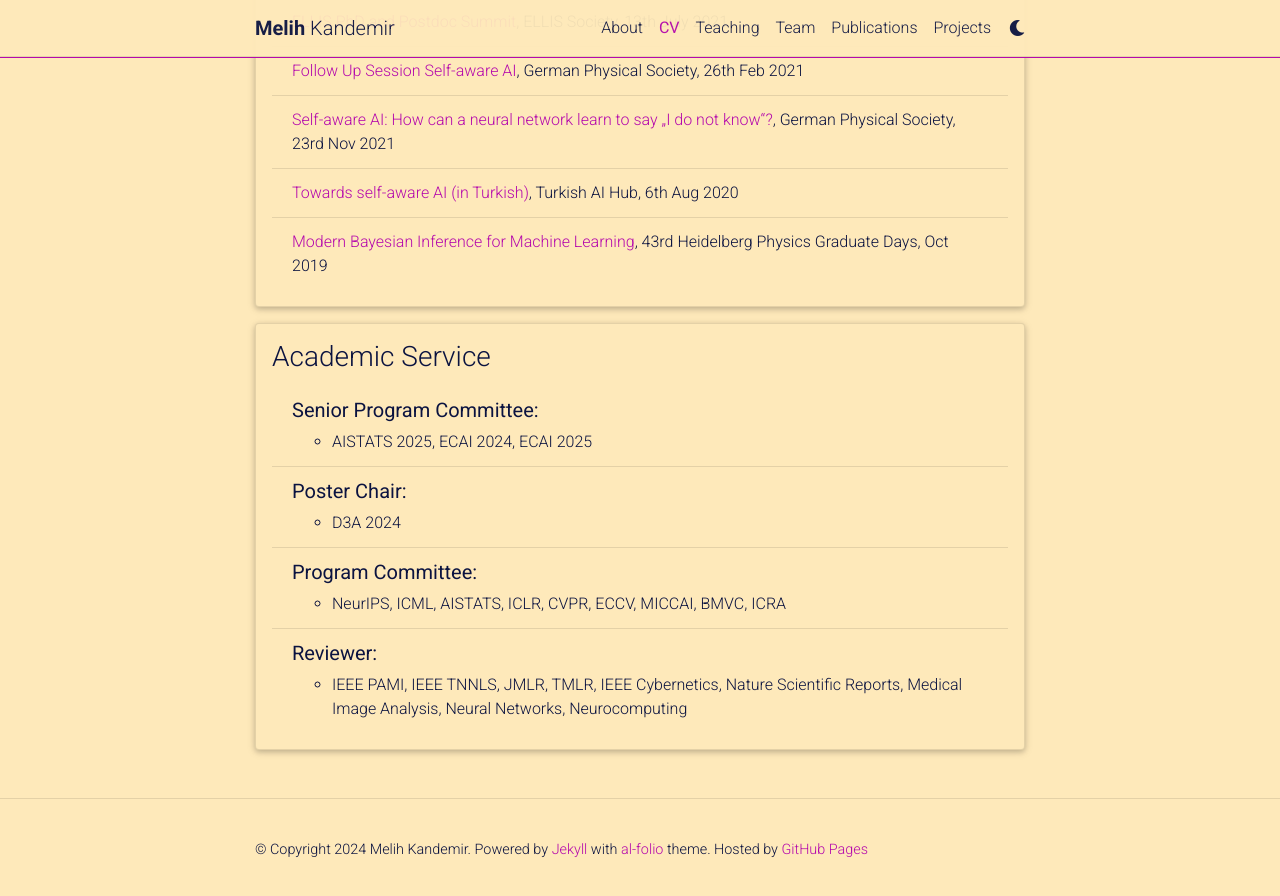
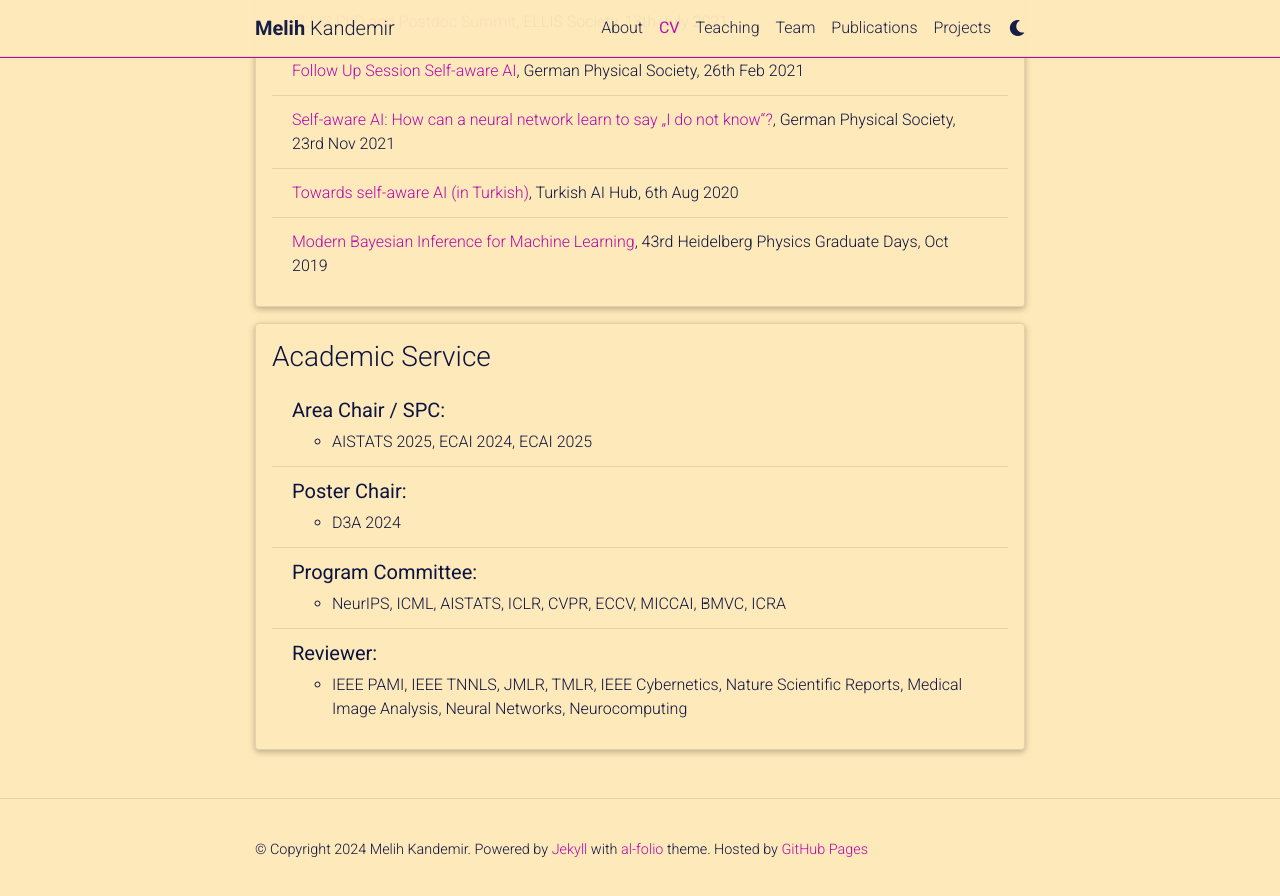
Before and after one commit to melihkandemir/melihkandemir.github.io, a Jekyll site: the page built from _pages/cv.md, in a window 1280 px wide and 900 px high, scrolled down 2558 px. Shown: the top 896 px of the window. Built offline with Jekyll 4.4.1, drawn with Linux system fonts in a browser that asks for light colours; comment, search, counter and statistics services are not loaded; a style sheet for code colours, icons or effects is not loaded.

Commit message:
Update cv.yml

```diff
--- a/_data/cv.yml
+++ b/_data/cv.yml
@@ -99,7 +99,7 @@
 - title: Academic Service
   type: nested_list
   contents:
-    - title: <b>Senior Program Committee:</b>
+    - title: <b>Area Chair /  SPC:</b>
       items: AISTATS 2025, ECAI 2024, ECAI 2025
     - title: <b>Poster Chair:</b>
       items: D3A 2024
```
